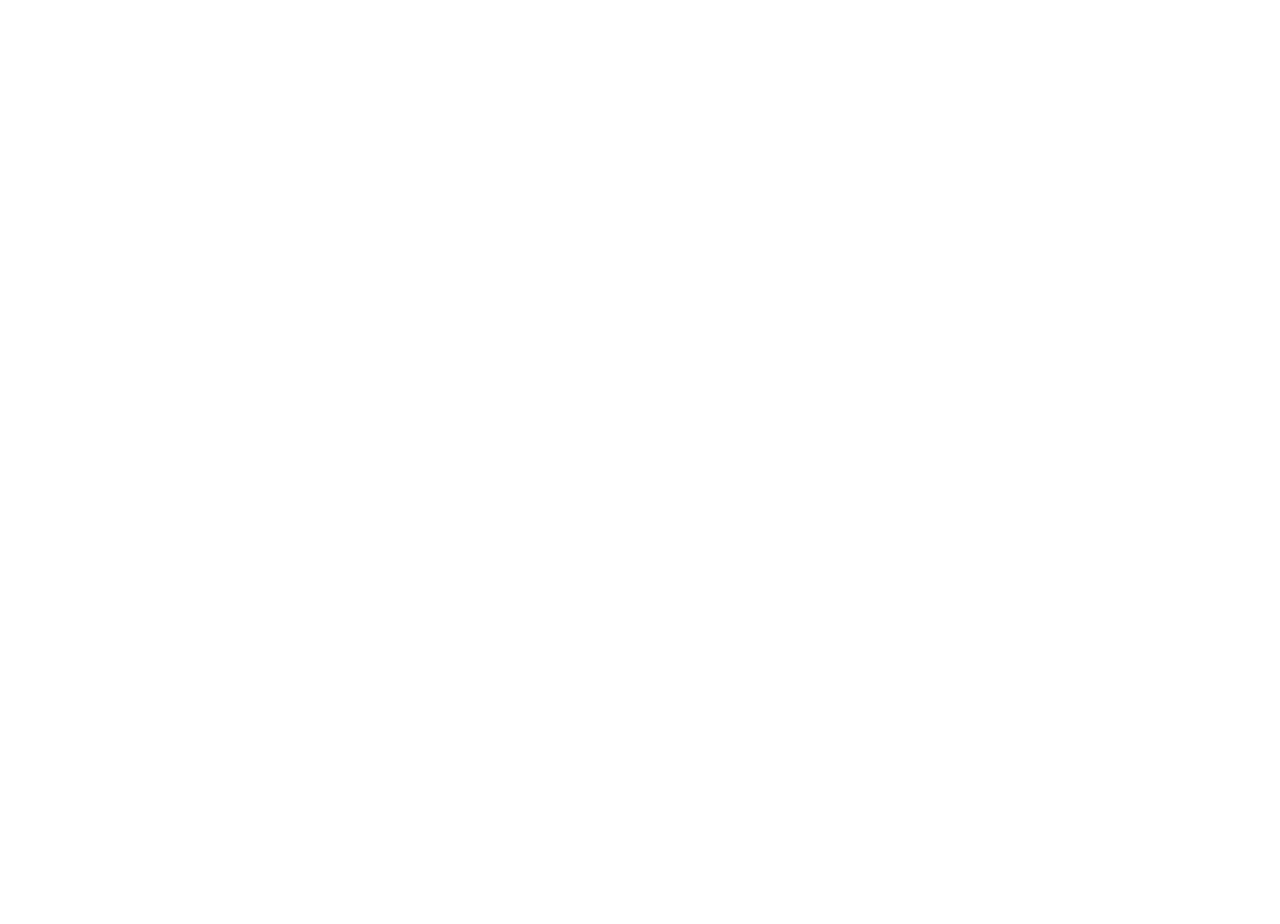
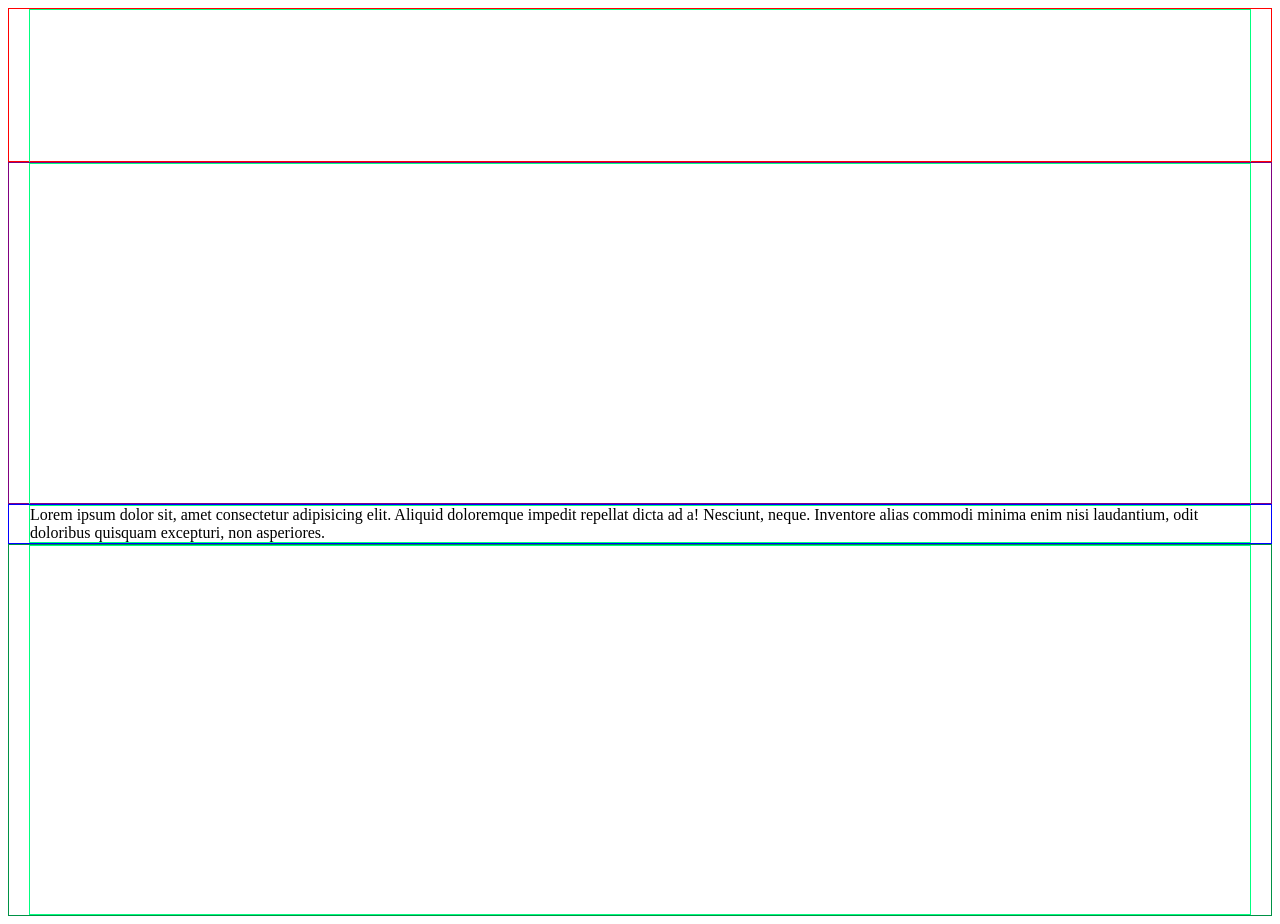
Before and after one commit to ChemaLev/ecommerce-proyect, a plain HTML site: page index.html in a window 1280 px wide. Before the commit the page ends 800 px from the top, so only its background shows below. Drawn offline with Linux system fonts and the light colour scheme.

Commit message:
feat: Delimit containers

```diff
--- a/index.html
+++ b/index.html
@@ -9,10 +9,20 @@
 </head>
 <body>
 
-    <header></header>
-    <section></section>
-    <main></main>
-    <footer></footer>
+    <header>
+        <div class="container"></div>
+    </header>
+    <section>
+        <div class="container"></div>
+    </section>
+    <main>
+        <div class="container">
+            Lorem ipsum dolor sit, amet consectetur adipisicing elit. Aliquid doloremque impedit repellat dicta ad a! Nesciunt, neque. Inventore alias commodi minima enim nisi laudantium, odit doloribus quisquam excepturi, non asperiores.
+        </div>
+    </main>
+    <footer>
+        <div class="container"></div>
+    </footer>
 
 </body>
 </html>
--- a/styles.css
+++ b/styles.css
@@ -0,0 +1,27 @@
+header {
+    height: 152px;
+    border: 1px solid red;
+}
+
+section {
+    height: 340px;
+    border: 1px solid purple;
+}
+
+main {
+    height: auto;
+    border: 1px solid blue;
+}
+
+footer {
+    min-height: 368px;
+    border: 1px solid #009145;
+}
+
+.container {
+    width: 1220px;
+    margin: 0 auto;
+    height: inherit;
+    min-height: inherit;
+    border: 1px solid springgreen;
+}
```
